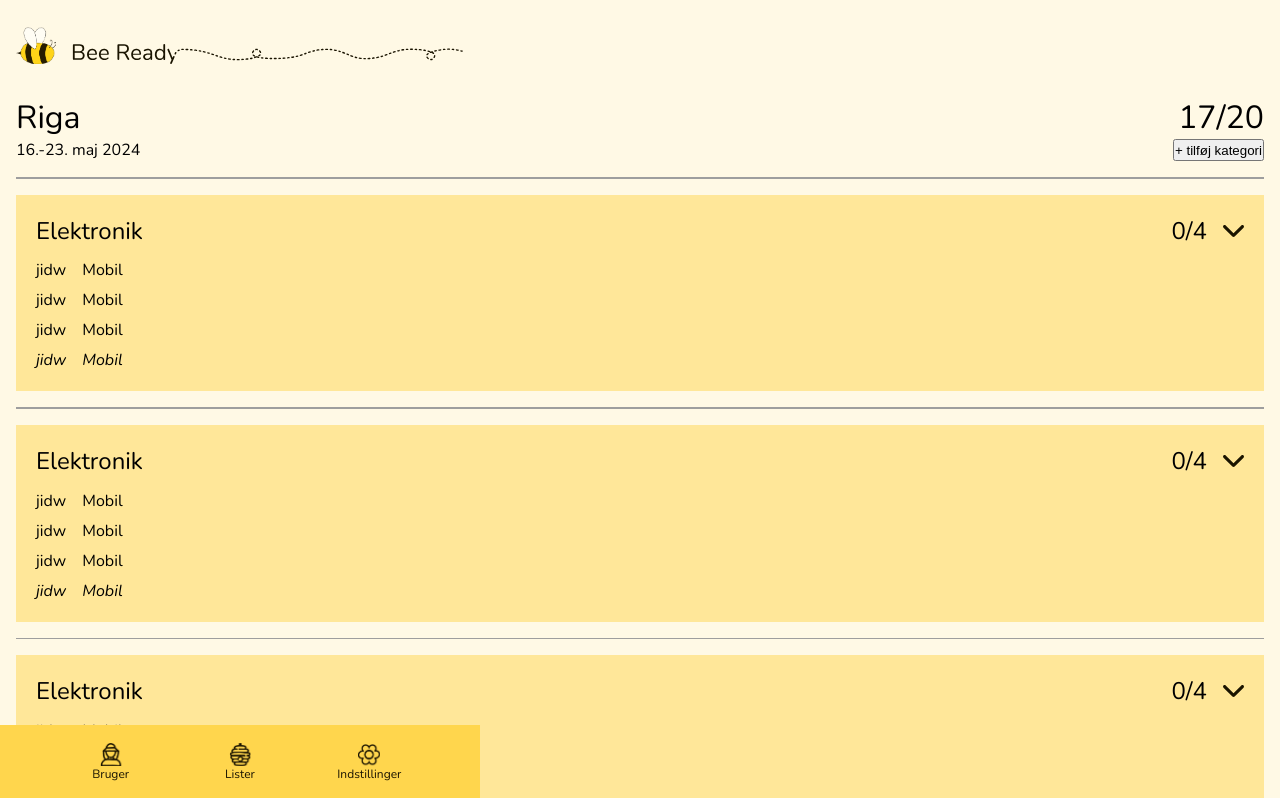
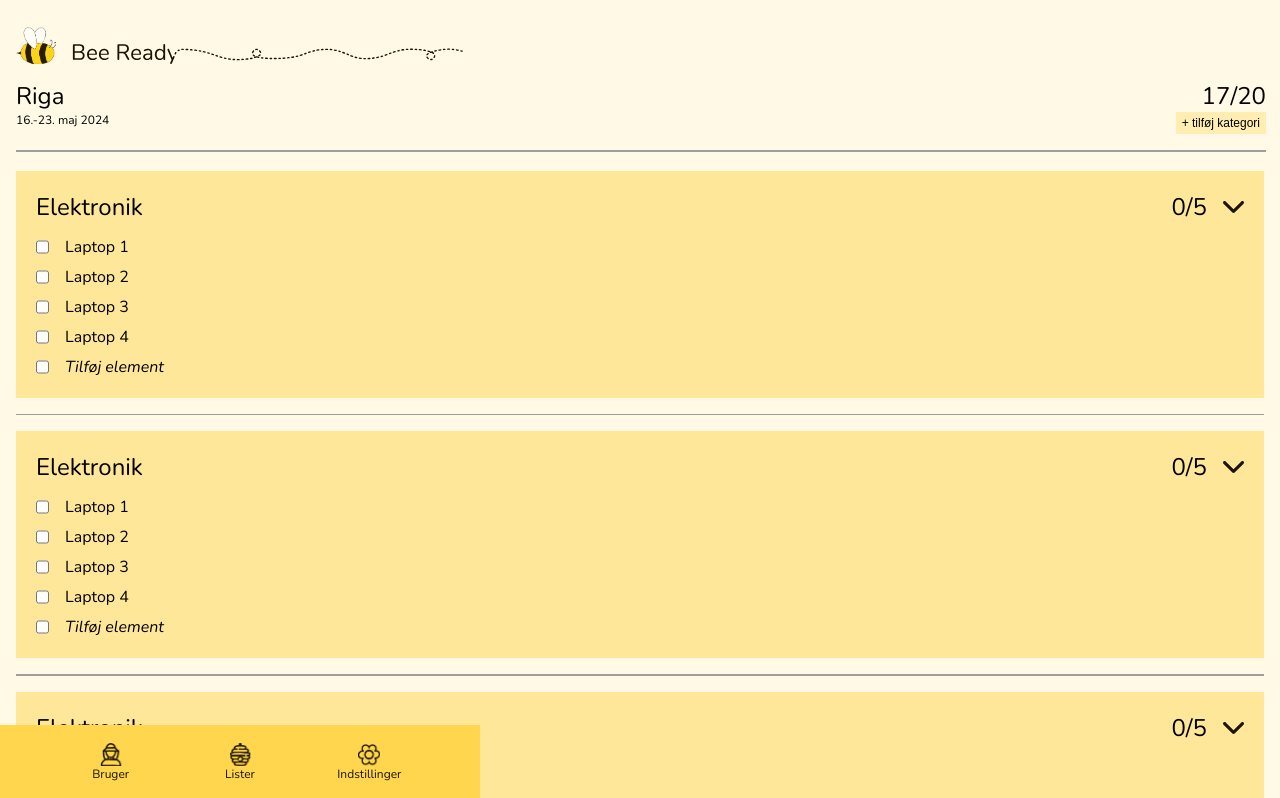
Before and after one commit to simon767b/beeReady, a React (Vite) app: page /Pakkeliste in a window 1280 px wide. Shown: the top 798 px of the page. Built offline with nearby package versions, Linux system fonts and the light colour scheme; grey boxes are pictures that could not be loaded.

Commit message:
pakkeliste + category

```diff
--- a/src/components/Category.jsx
+++ b/src/components/Category.jsx
@@ -1,37 +1,83 @@
+import { useState, useEffect, useRef } from "react";
 import Check from "./Check";
 
 export default function Category() {
+   // Fold kategorier ud
+   const [isExpanded, setIsExpanded] = useState(true); // State to track whether the list is expanded
+
+   const toggleList = () => {
+      setIsExpanded((prevState) => !prevState); // Toggle state on image click
+   };
+
+   // Antal elementer i hver kategori
+   const [totalItems, setTotalItems] = useState(0); // State to store total number of list items
+   const ulRef = useRef(null); // Reference for the specific ul element
+
+   useEffect(() => {
+      // Calculate total items dynamically when the component is mounted
+      if (ulRef.current) {
+         const totalListItems = ulRef.current.querySelectorAll("li").length; // Scope to the ul within this component
+         setTotalItems(totalListItems);
+      }
+   }, []); // Recalculate when the list is expanded or collapsed
+
+   // Antal checked elementer i hver kategori
+   const [items, setItems] = useState([
+      { id: 1, label: 'Laptop 1', checked: false },
+      { id: 2, label: 'Laptop 2', checked: false },
+      { id: 3, label: 'Laptop 3', checked: false },
+      { id: 4, label: 'Laptop 4', checked: false },
+      { id: 5, label: 'Tilføj element', checked: false },
+   ]); // State to store each item and its checked state
+
+   const totalCheckedItems = items.filter(item => item.checked).length; // Count of checked items
+
+   const handleCheckboxChange = (id) => {
+      setItems(prevItems =>
+         prevItems.map(item =>
+            item.id === id ? { ...item, checked: !item.checked } : item
+         )
+      ); // Toggle the checked state of the item
+   };
+
    return (
       <>
-         <div className="linje-moenster"></div>
-
          <div className="category">
             <div className="category-header">
                <h2>Elektronik</h2>
                <div>
-                  <h2>0/4</h2>
-                  <img src="img/icons/down-arrow.svg" alt="" />
+                  <h2>{`${totalCheckedItems}/${totalItems}`}</h2>
+                  {/* Click on image to toggle the list */}
+                  <img
+                     src="img/icons/down-arrow.svg"
+                     alt="Toggle list"
+                     onClick={toggleList}
+                     style={{
+                        transform: isExpanded
+                           ? "rotate(360deg)"
+                           : "rotate(270deg)", // Rotate arrow if expanded
+                        transition: "transform 0.5s", // Smooth transition
+                        cursor: "pointer", // Show pointer on hover
+                     }}
+                  />
                </div>
             </div>
-            <ul>
-               <li>
-                  <Check />
-                  Mobil
-               </li>
-               <li>
-                  <Check />
-                  Mobil
-               </li>
-               <li>
-                  <Check />
-                  Mobil
-               </li>
-               <li>
-                  <Check />
-                  Mobil
-               </li>
-            </ul>
+            {/* Conditionally render the <ul> based on isExpanded state */}
+            {isExpanded && (
+               <ul ref={ulRef}>
+                  {items.map(item => (
+                     <li key={item.id}>
+                        <Check
+                           checked={item.checked}
+                           onChange={() => handleCheckboxChange(item.id)}
+                        />
+                        {item.label}
+                     </li>
+                  ))}
+               </ul>
+            )}
          </div>
+         <div className="linje-moenster"></div>
       </>
    );
 }
--- a/src/components/Check.jsx
+++ b/src/components/Check.jsx
@@ -1,6 +1,5 @@
-export default function Check() {
+export default function Check({ checked, onChange }) {
     return (
-        <>
-        <p>jidw</p>
-        </>)
+        <input type="checkbox" checked={checked} onChange={onChange} />
+     );
  }
--- a/src/index.css
+++ b/src/index.css
@@ -57,6 +57,7 @@ body {
   justify-content: center;
   /* align-items: center; */
   background-color: var(--text);
+  border-radius: 1px;
 }
 
 main {
@@ -115,7 +116,7 @@ main {
   max-width: 100%;
   position: fixed;
   top: 0px;
-
+  z-index: 10;
 }
 
 .logo-header {
@@ -224,13 +225,44 @@ main .lister {
 }
 
 /* Pakkeliste */
+.packinglist {
+  padding-top: 75px;
+}
+
 .packinglist-header, .packinglist-info {
   display: flex;
   justify-content: space-between;
 }
 
+.packinglist-info button {
+  background-color: var(--color3);
+  border: none;
+  padding: 4px 6px;
+  font-size: var(--fontsizeS);
+}
+
 .packinglist h1, .packinglist h2, .packinglist h4, .packinglist p, .packinglist li {
   font-weight: var(--regular);
+}
+
+.packinglist h1, .packinglist h2 {
+  font-size: var(--fontsizeL);
+}
+
+.packinglist h4 {
+  font-size: var(--fontsizeS);
+}
+
+.packinglist li {
+  font-size: var(--fontsizeM);
+}
+
+.packinglist-fixed {
+  position: fixed;
+  background-color: var(--background);
+  width: calc(100% - 30px);
+  top: 5rem;
+  z-index: 7;
 }
 
 .linje-moenster {
@@ -357,3 +389,7 @@ gap: 0.8rem;
 /*-------------------------------------------------------------------------------------------------
 ---------------------------------------------animation---------------------------------------------
 --------------------------------------------------------------------------------------------------*/
+
+.hidden {
+  display: none;
+}
--- a/src/pages/Pakkeliste.jsx
+++ b/src/pages/Pakkeliste.jsx
@@ -4,6 +4,7 @@ export default function Pakkeliste() {
    return (
     <main>
       <div className="packinglist">
+         <div className="packinglist-fixed">
          <div className="packinglist-header">
             <h1>Riga</h1>
             <h1>17/20</h1>
@@ -11,6 +12,8 @@ export default function Pakkeliste() {
          <div className="packinglist-info">
             <h4>16.-23. maj 2024</h4>
             <button>+ tilføj kategori</button>
+         </div>
+         <div className="linje-moenster"></div>
          </div>
          <Category />
          <Category />
```
